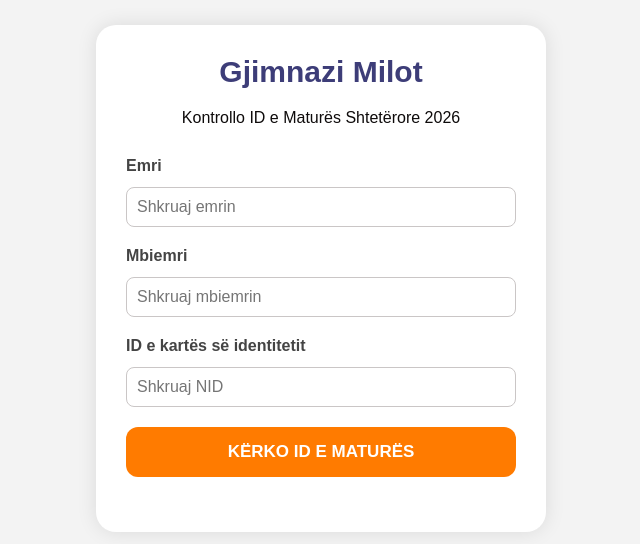
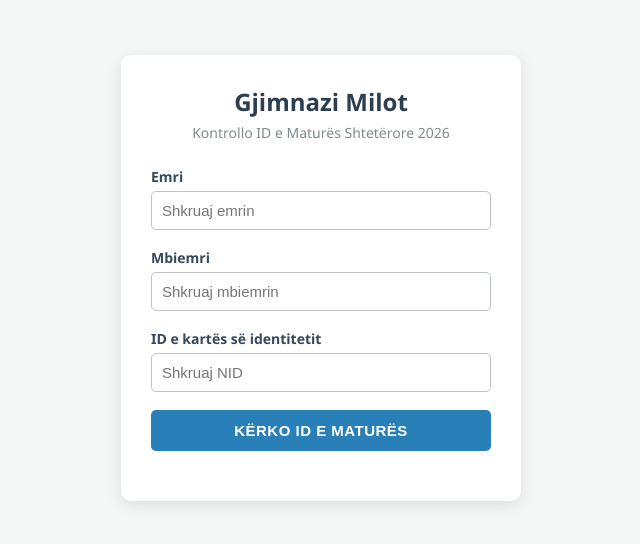
Before and after one commit to GjimnaziMilot/ID-MATURA, a website: page index.html in a window 1280 px wide. Shown: the part 122-666 px from the top of the page, without its empty margins (319-959 px from the left). Drawn offline with Linux system fonts and the light colour scheme.

Commit message:
Update ID.css

```diff
--- a/ID.css
+++ b/ID.css
@@ -1,121 +1,127 @@
-*{
-    margin:0;
-    padding:0;
-    box-sizing:border-box;
-    font-family:Arial, sans-serif;
+/* Stilimi i përgjithshëm i faqes */
+body {
+    font-family: 'Segoe UI', Tahoma, Geneva, Verdana, sans-serif;
+    background-color: #f4f7f6;
+    margin: 0;
+    padding: 0;
+    display: flex;
+    justify-content: center;
+    align-items: center;
+    min-height: 100vh;
 }
 
-body{
-    background:#f3f3f3;
-    display:flex;
-    justify-content:center;
-    align-items:center;
-    height:100vh;
+/* Kutia kryesore (Container) */
+.container {
+    background-color: #ffffff;
+    padding: 30px;
+    border-radius: 10px;
+    box-shadow: 0 4px 15px rgba(0, 0, 0, 0.1);
+    width: 100%;
+    max-width: 400px;
+    box-sizing: border-box;
 }
 
-.container{
-    width:450px;
-    background:white;
-    padding:30px;
-    border-radius:20px;
-    box-shadow:0 0 20px rgba(0,0,0,0.1);
+/* Titujt */
+h1 {
+    color: #2c3e50;
+    text-align: center;
+    margin-top: 0;
+    margin-bottom: 5px;
+    font-size: 24px;
 }
 
-h1{
-    text-align:center;
-    color:#3d3d78;
-    font-size:30px;
-    margin-bottom:20px;
-    font-weight:bold;
+.subtitle {
+    color: #7f8c8d;
+    text-align: center;
+    font-size: 14px;
+    margin-bottom: 25px;
+    line-height: 1.4;
 }
 
-.subtitle{
-    text-align:center;
-    color:#0e0b0b;
-    font-size:16px;
-    margin-bottom:30px;
+/* Fushat e inputit dhe etiketat */
+label {
+    display: block;
+    margin-bottom: 5px;
+    color: #34495e;
+    font-weight: 600;
+    font-size: 14px;
 }
 
-label{
-    display:block;
-    margin-bottom:12px;
-    font-size:16px;
-    font-weight:bold;
-    color:#444;
+input[type="text"] {
+    width: 100%;
+    padding: 10px;
+    margin-bottom: 18px;
+    border: 1px solid #bdc3c7;
+    border-radius: 5px;
+    font-size: 15px;
+    box-sizing: border-box;
+    transition: border-color 0.3s;
 }
 
-input{
-    width:100%;
-    padding:10px;
-    border:1px solid #cac6c6;
-    border-radius:8px;
-    font-size:16px;
-    margin-bottom:20px;
-    outline:none;
+input[type="text"]:focus {
+    border-color: #3498db;
+    outline: none;
 }
 
-input:focus{
-    border:1px solid #246cf1;
+/* Butoni */
+button {
+    width: 100%;
+    background-color: #2980b9;
+    color: white;
+    padding: 12px;
+    border: none;
+    border-radius: 5px;
+    font-size: 15px;
+    font-weight: bold;
+    cursor: pointer;
+    transition: background-color 0.3s;
+    letter-spacing: 0.5px;
 }
 
-button{
-    width:100%;
-    padding:15px;
-    border:none;
-    border-radius:12px;
-    background:#ff7b00;
-    color:rgb(255, 255, 255);
-    font-size:17px;
-    font-weight:bold;
-    cursor:pointer;
-    transition:0.3s;
+button:hover {
+    background-color: #2471a3;
 }
 
-button:hover{
-    background:#5f1515;
+/* Zona e rezultateve */
+#rezultati {
+    margin-top: 20px;
+    text-align: center;
+    font-size: 15px;
+    font-weight: 500;
 }
 
-#rezultati{
-    margin-top:25px;
-    text-align:center;
-    font-size:20px;
-    font-weight:bold;
+/* KLASAT DINAMIKE NGA JAVASCRIPT */
+
+/* Sukses */
+.kuti-jeshile {
+    background-color: #d4edda;
+    color: #155724;
+    border: 1px solid #c3e6cb;
+    padding: 15px;
+    border-radius: 5px;
+    font-size: 16px;
+}
+.kuti-jeshile strong {
+    font-size: 20px;
+    color: #0b2e13;
+    display: block;
+    letter-spacing: 1px;
 }
 
-/* --- KLASAT E REJA PËR KUTITË E REZULTATEVE --- */
-
-/* Kutia jeshile (Kur gjendet ID-ja) */
-.kuti-jeshile {
-    background-color: #e6f4ea;
-    color: #137333;
-    border: 1px solid #137333;
-    padding: 16px;
-    border-radius: 12px;
-    display: block;
-    line-height: 1.5;
-    font-weight: bold;
+/* Gabim ose Jo-Gjetje */
+.tekst-kuq {
+    color: #721c24;
+    background-color: #f8d7da;
+    border: 1px solid #f5c6cb;
+    padding: 12px;
+    border-radius: 5px;
 }
 
-/* Kutia e kuqe (Kur të dhënat nuk u gjetën) */
-.tekst-kuq {
-    background-color: #fce8e6;
-    color: #f03636;
-    border: 1px solid #d47a7a;
-    padding: 16px;
-    border-radius: 12px;
-    display: block;
-    line-height: 1.5;
-    font-weight: bold;
+/* Probleme me Serverin */
+.tekst-kalter {
+    color: #004085;
+    background-color: #cce5ff;
+    border: 1px solid #b8daff;
+    padding: 12px;
+    border-radius: 5px;
 }
-
-/* Kutia blu (Kur ka gabim në server) */
-.tekst-kalter {
-    background-color: #bae9ff;
-    color: #1869d4;
-    border: 1px solid #5684ce;
-    padding: 16px;
-    border-radius: 12px;
-    display: block;
-    line-height: 1.5;
-    font-weight: bold;
-}
```
